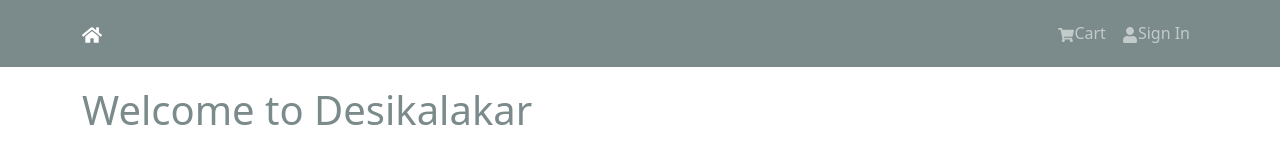
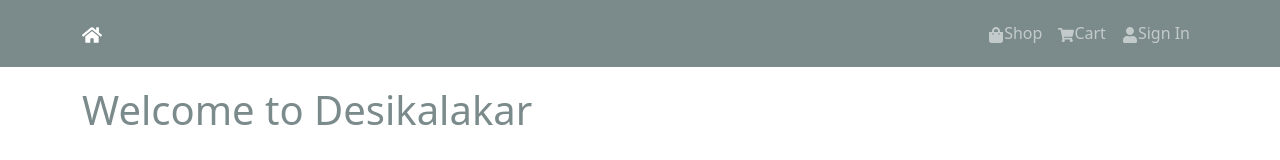
Before and after one commit to zanzo2003/Desikalakar-EPICS-Project, a React (Create React App) app in the folder frontend/: page / in a window 1280 px wide. Shown: the top 160 px of the page. Built offline with nearby package versions, Linux system fonts and the light colour scheme.

Commit message:
Home and shoping navbar

```diff
--- a/frontend/src/components/Header.jsx
+++ b/frontend/src/components/Header.jsx
@@ -1,5 +1,6 @@
 import { Navbar, Nav, Container } from 'react-bootstrap';
 import { FaShoppingCart, FaUser, FaHome } from 'react-icons/fa';
+import { FaShoppingBag } from "react-icons/fa";
 
 import React from 'react'
 
@@ -8,12 +9,13 @@
     <header>
         <Navbar bg='dark' variant='dark' expand='md' collapseOnSelect>
             <Container>
-                <Navbar.Brand href="/">
+                <Navbar.Brand href="/home">
                     <FaHome/>
                 </Navbar.Brand>
                 <Navbar.Toggle aria-controls='basic-navbar-nav' />
                <Navbar.Collapse id='basic-navbar-nav'>
                    <Nav className='ms-auto'>
+                   <Nav.Link href='/'><FaShoppingBag/>Shop</Nav.Link>
                     <Nav.Link href='/cart'><FaShoppingCart/>Cart</Nav.Link>
                     <Nav.Link href='/login'><FaUser/>Sign In</Nav.Link>
                    </Nav>
```
